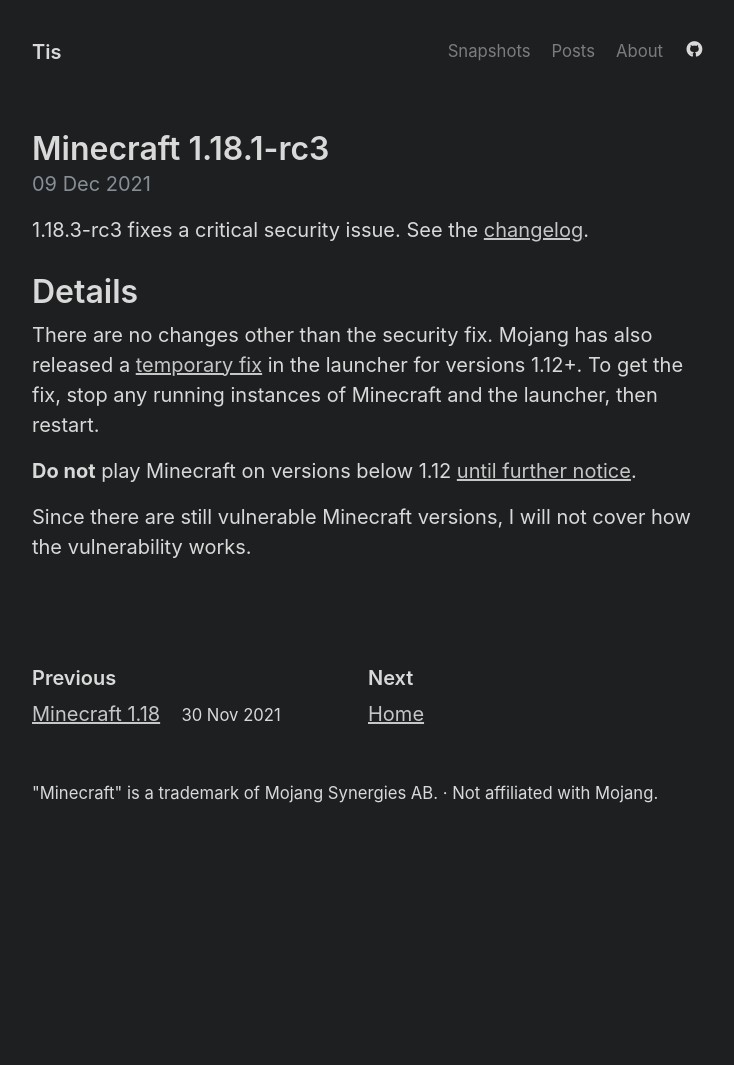
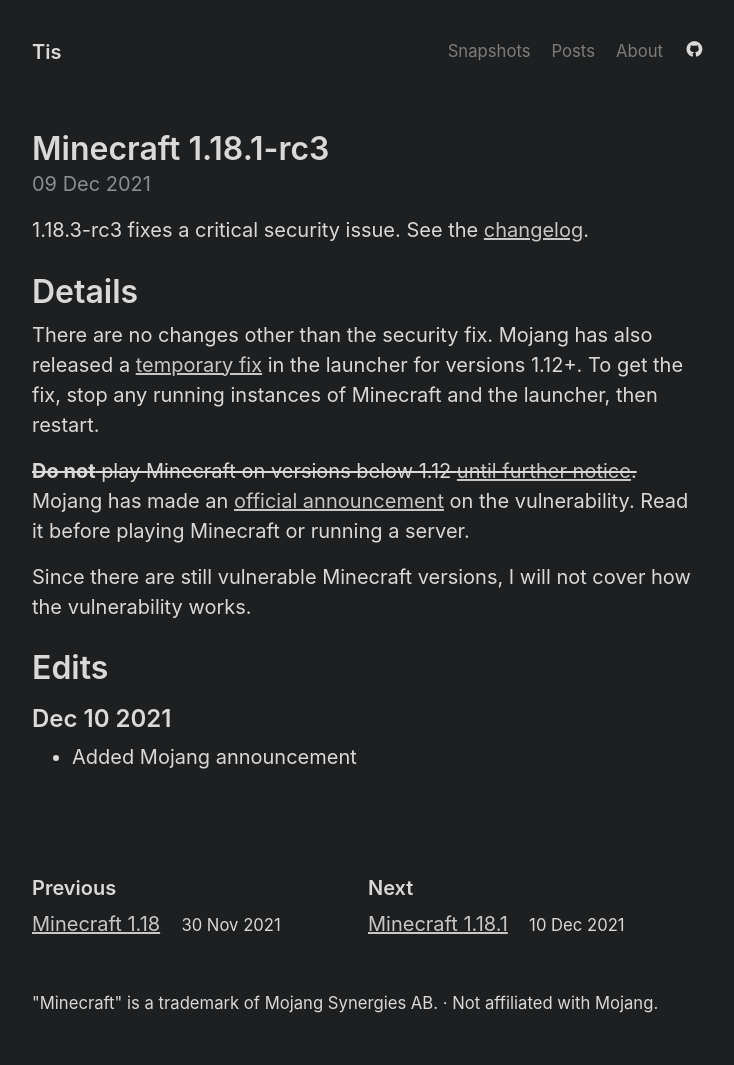
Before and after one commit to Tisawesomeness/tisawesomeness.github.io, a Jekyll site: the page built from snapshots/_posts/2021-11-16-1-18-1-rc3.md, in a window 1280 px wide. Shown: the whole page, without its empty margins (272-1006 px from the left). Built offline with Jekyll 4.4.1, drawn with Linux system fonts in a browser that asks for light colours; before the commit the page ends 900 px from its top, so only the background shows below that.

Commit message:
Add 1.18.1

```diff
--- a/snapshots/_posts/2021-11-16-1-18-1-rc3.md
+++ b/snapshots/_posts/2021-11-16-1-18-1-rc3.md
@@ -10,6 +10,12 @@
 
 There are no changes other than the security fix. Mojang has also released a [temporary fix](https://twitter.com/slicedlime/status/1469150993527017483) in the launcher for versions 1.12+. To get the fix, stop any running instances of Minecraft and the launcher, then restart.
 
-**Do not** play Minecraft on versions below 1.12 [until further notice](https://twitter.com/slicedlime/status/1469150995842310144).
+~~**Do not** play Minecraft on versions below 1.12 [until further notice](https://twitter.com/slicedlime/status/1469150995842310144).~~ Mojang has made an [official announcement](https://www.minecraft.net/en-us/article/important-message--security-vulnerability-java-edition) on the vulnerability. Read it before playing Minecraft or running a server.
 
 Since there are still vulnerable Minecraft versions, I will not cover how the vulnerability works.
+
+# Edits
+
+## Dec 10 2021
+
+- Added Mojang announcement
```
Also changed, not shown: snapshots/_posts/2021-11-16-1-18-1.md (added, +11 -0 lines).
